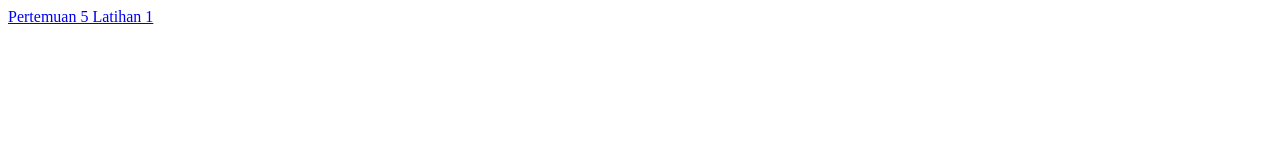
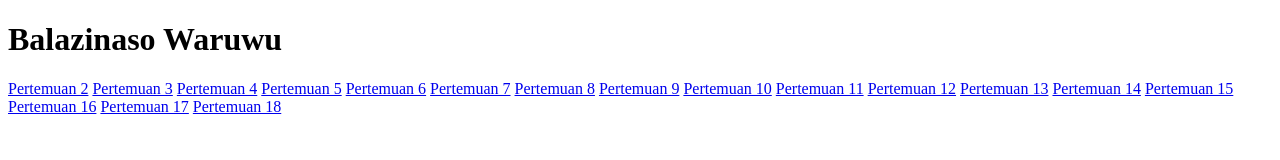
Before and after one commit to balazinaso/balazinaso.github.io, a plain HTML site: page index.html in a window 1280 px wide. Drawn offline with Linux system fonts and the light colour scheme.

Commit message:
Add files via upload

```diff
--- a/index.html
+++ b/index.html
@@ -4,9 +4,26 @@
     <meta charset="UTF-8">
     <meta http-equiv="X-UA-Compatible" content="IE=edge">
     <meta name="viewport" content="width=device-width, initial-scale=1.0">
-    <title>Document</title>
+    <title>Tugas Pemograman Web 1</title>
 </head>
 <body>
-<a href="./latihan1.html">Pertemuan 5 Latihan 1</a>
+    <h1>Balazinaso Waruwu</h1>
+<a href="pertemuan2/index.html">Pertemuan 2</a>
+<a href="pertemuan3/index.html">Pertemuan 3</a>
+<a href="pertemuan4/index.html">Pertemuan 4</a>
+<a href="pertemuan5/index.html">Pertemuan 5</a>
+<a href="pertemuan6/index.html">Pertemuan 6</a>
+<a href="pertemuan7/index.html">Pertemuan 7</a>
+<a href="pertemuan8/index.html">Pertemuan 8</a>
+<a href="pertemuan9/index.html">Pertemuan 9</a>
+<a href="pertemuan10/index.html">Pertemuan 10</a>
+<a href="pertemuan11/index.html">Pertemuan 11</a>
+<a href="pertemuan12/index.html">Pertemuan 12</a>
+<a href="pertemuan13/index.html">Pertemuan 13</a>
+<a href="pertemuan14/index.html">Pertemuan 14</a>
+<a href="pertemuan15/index.html">Pertemuan 15</a>
+<a href="pertemuan16/index.html">Pertemuan 16</a>
+<a href="pertemuan17/index.html">Pertemuan 17</a>
+<a href="pertemuan18/index.html">Pertemuan 18</a>
 </body>
 </html>
```
Also changed, not shown: 1 other file.
